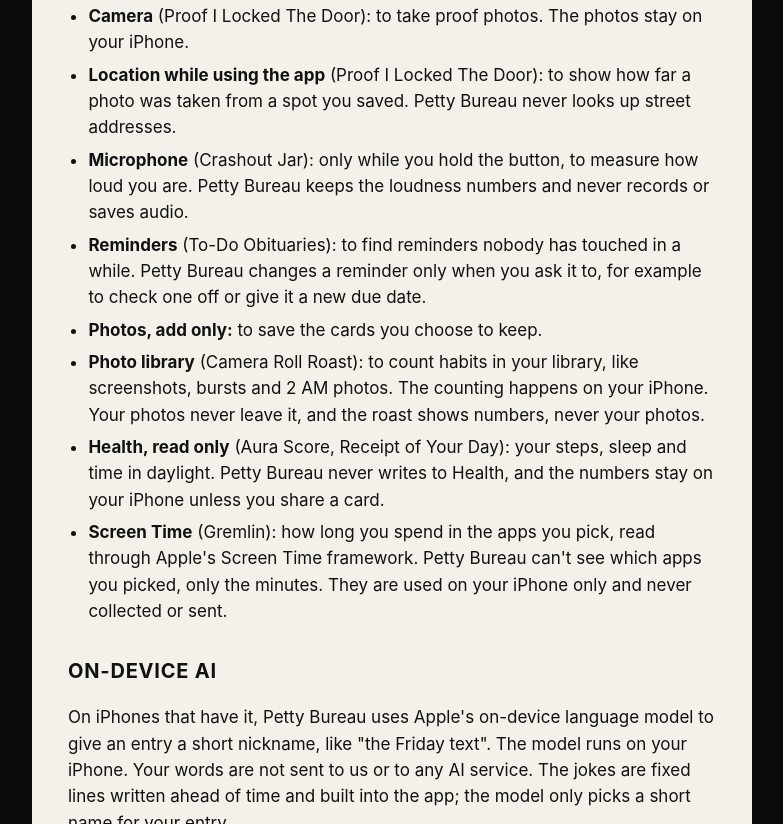
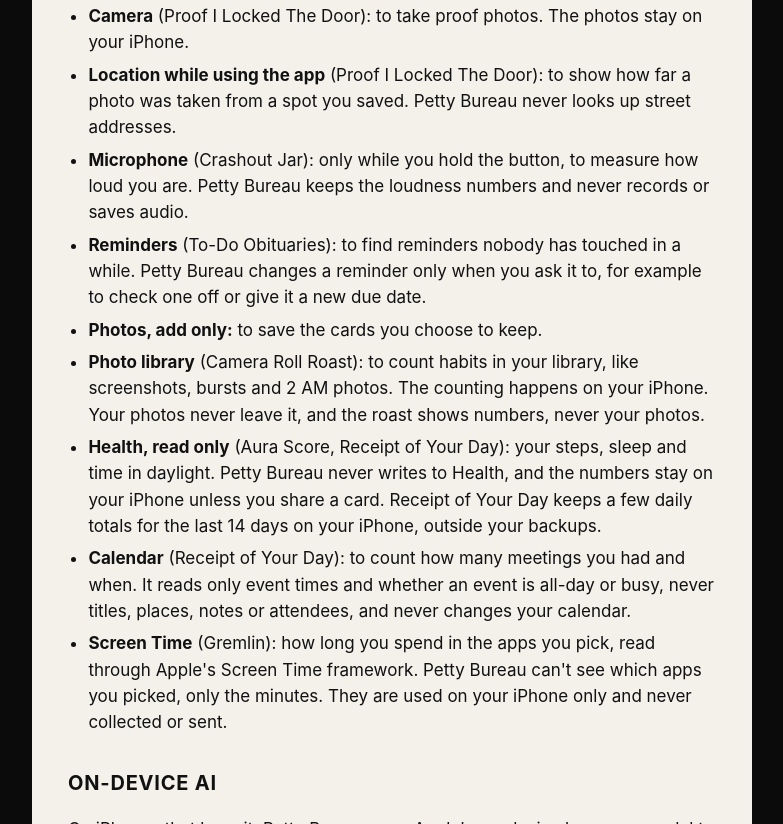
Before and after one commit to og-gyani/petty-bureau, a plain HTML site: page privacy/index.html in a window 1280 px wide. Shown: the part 1056-1880 px from the top of the page, without its empty margins (248-1031 px from the left). Drawn offline with Linux system fonts and the light colour scheme.

Commit message:
Privacy policy: Calendar (Receipt of Your Day), Health daily totals

```diff
--- a/privacy/index.html
+++ b/privacy/index.html
@@ -9,7 +9,7 @@
 <p class="short"><span class="stamp">Short version</span>&nbsp; Petty Bureau doesn't collect any data. What you put in it stays on your iPhone.</p>
 
 <h2>What we collect</h2>
-<p>Nothing. Petty Bureau has no accounts, no servers, no analytics, no ads and no third-party code. We never receive what you type, your photos, your location, your reminders, your Health or Screen Time data, or anything else you do in the app. We don't sell or share your data, because we never have it.</p>
+<p>Nothing. Petty Bureau has no accounts, no servers, no analytics, no ads and no third-party code. We never receive what you type, your photos, your location, your reminders, your Health, Calendar or Screen Time data, or anything else you do in the app. We don't sell or share your data, because we never have it.</p>
 
 <h2>Where your things are kept</h2>
 <p>Petty Bureau saves your entries on your iPhone, in the app's own storage and in a shared space that only Petty Bureau and its widgets can open. Nothing is uploaded.</p>
@@ -26,7 +26,8 @@
 <li><b>Reminders</b> (To-Do Obituaries): to find reminders nobody has touched in a while. Petty Bureau changes a reminder only when you ask it to, for example to check one off or give it a new due date.</li>
 <li><b>Photos, add only:</b> to save the cards you choose to keep.</li>
 <li><b>Photo library</b> (Camera Roll Roast): to count habits in your library, like screenshots, bursts and 2 AM photos. The counting happens on your iPhone. Your photos never leave it, and the roast shows numbers, never your photos.</li>
-<li><b>Health, read only</b> (Aura Score, Receipt of Your Day): your steps, sleep and time in daylight. Petty Bureau never writes to Health, and the numbers stay on your iPhone unless you share a card.</li>
+<li><b>Health, read only</b> (Aura Score, Receipt of Your Day): your steps, sleep and time in daylight. Petty Bureau never writes to Health, and the numbers stay on your iPhone unless you share a card. Receipt of Your Day keeps a few daily totals for the last 14 days on your iPhone, outside your backups.</li>
+<li><b>Calendar</b> (Receipt of Your Day): to count how many meetings you had and when. It reads only event times and whether an event is all-day or busy, never titles, places, notes or attendees, and never changes your calendar.</li>
 <li><b>Screen Time</b> (Gremlin): how long you spend in the apps you pick, read through Apple's Screen Time framework. Petty Bureau can't see which apps you picked, only the minutes. They are used on your iPhone only and never collected or sent.</li>
 </ul>
 
```
